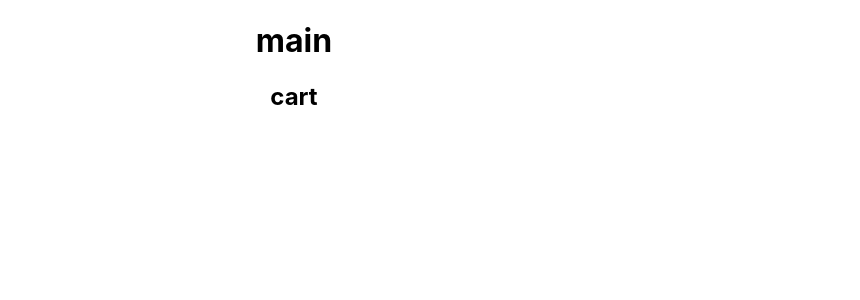
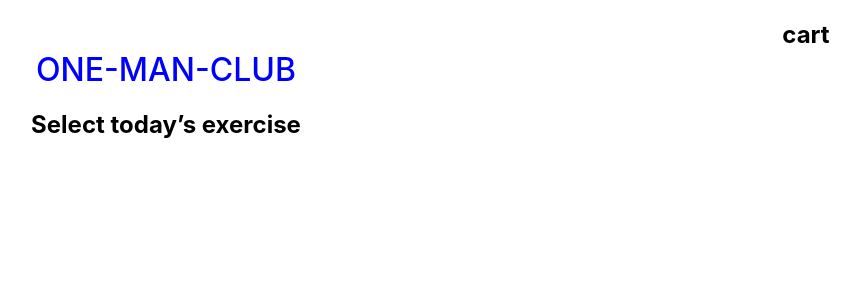
Before and after one commit to didar07/one-man-club, a React (Create React App) app: page / in a window 1280 px wide. Shown: the top 300 px of the page, without its empty margins (346-1206 px from the left). Built offline with nearby package versions, Linux system fonts and the light colour scheme.

Commit message:
main container added

```diff
--- a/src/App.js
+++ b/src/App.js
@@ -4,7 +4,7 @@ import Exercise from './Components/Exercise/Exercise';
 
 function App() {
   return (
-    <div className="App">
+    <div>
       <Exercise></Exercise>
     </div>
   );
--- a/src/Components/Exercise/Exercise.css
+++ b/src/Components/Exercise/Exercise.css
@@ -0,0 +1,15 @@
+.exercise {
+    display: grid;
+    grid-template-columns: 4fr 1fr;
+}
+
+.exercise h1 {
+    text-align: center;
+    color: blue;
+    font-weight: 500;
+    margin-top: 50px;
+}
+
+.exercise h2 {
+    text-align: center;
+}
--- a/src/Components/Exercise/Exercise.js
+++ b/src/Components/Exercise/Exercise.js
@@ -1,13 +1,15 @@
 import React from 'react';
-
+import './Exercise.css'
 const Exercise = () => {
     return (
-        <div>
+        <div className='exercise'>
             <div className='main-container'>
-                <h1>main</h1>
+                <h1>ONE-MAN-CLUB</h1>
+                <h2>Select today’s exercise</h2>
             </div>
             <div className='cart-container'>
                 <h2>cart</h2>
+
             </div>
         </div>
     );
```
Also changed, not shown: src/Components/Cart/Cart.css (added), src/Components/Cart/Cart.js (added).
